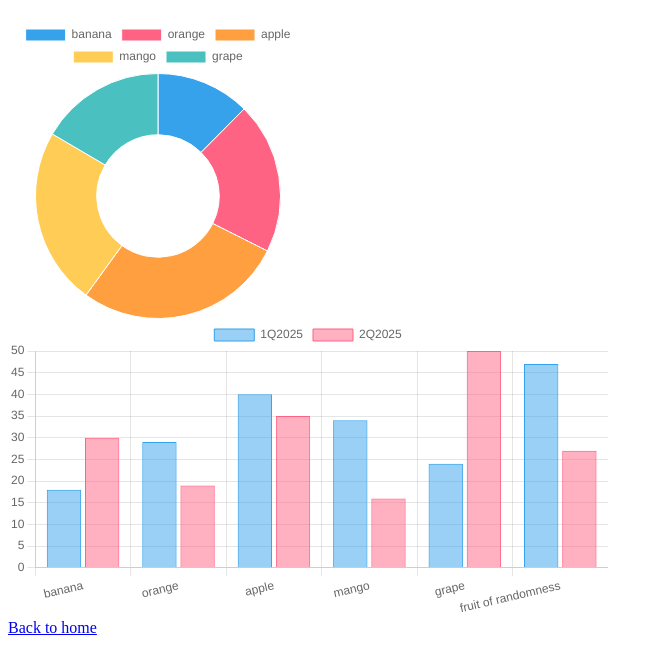
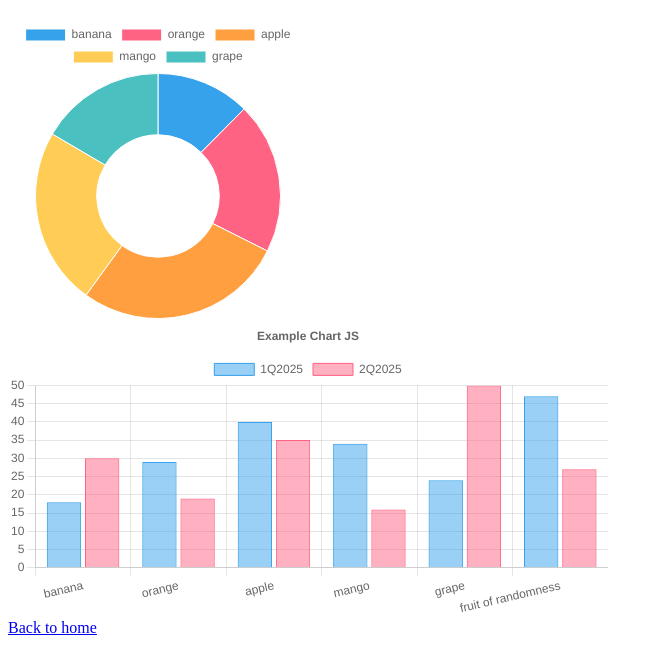
Before and after one commit to NiklasKaulfers/chart-examples, a plain HTML site: page src/chart-js.html in a window 1280 px wide. Shown: the part 61-732 px from the top of the page, without its empty margins (0-663 px from the left). Drawn offline with nearby package versions, Linux system fonts and the light colour scheme.

Commit message:
added title

```diff
--- a/src/chart-js.html
+++ b/src/chart-js.html
@@ -9,7 +9,7 @@
     <body>
         <h1>Examples with chart.js</h1>
 
-        <div style="width: 100%; height: 300px;">
+        <div style="width: 300px; height: 300px;">
             <canvas id="myChart"></canvas>
         </div>
         <div style="width: 100%; height: 300px;">
--- a/src/chart-js/charts-of-chart-js.js
+++ b/src/chart-js/charts-of-chart-js.js
@@ -29,13 +29,19 @@ new Chart(barChartContainer, {
             label: '2Q2025',
             data: [30, 19, 35, 16, 50, Math.round(Math.random() * 50)],
             borderWidth: 1
-        }]
+        }],
     },
     options: {
         scales: {
             y: {
                 beginAtZero: true
             }
+        },
+        plugins: {
+            title: {
+                display: true,
+                text: "Example Chart JS"
+            }
         }
     }
 })
```
